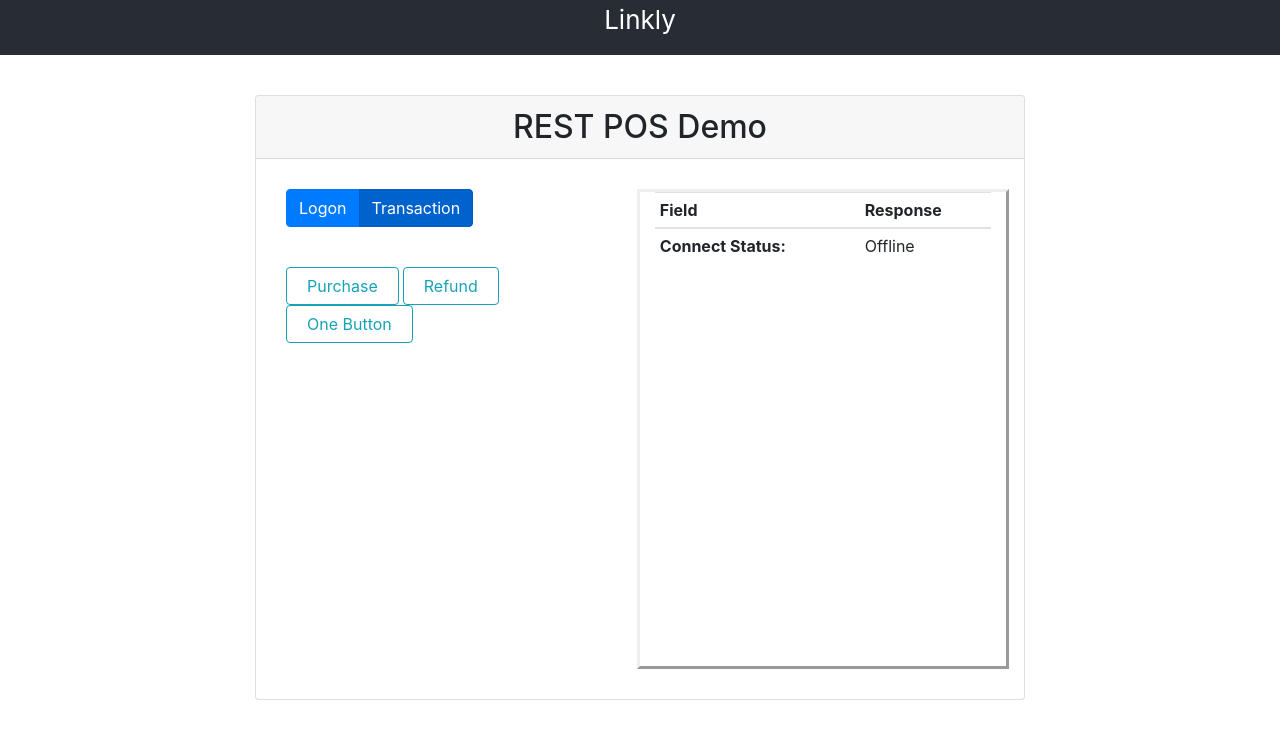
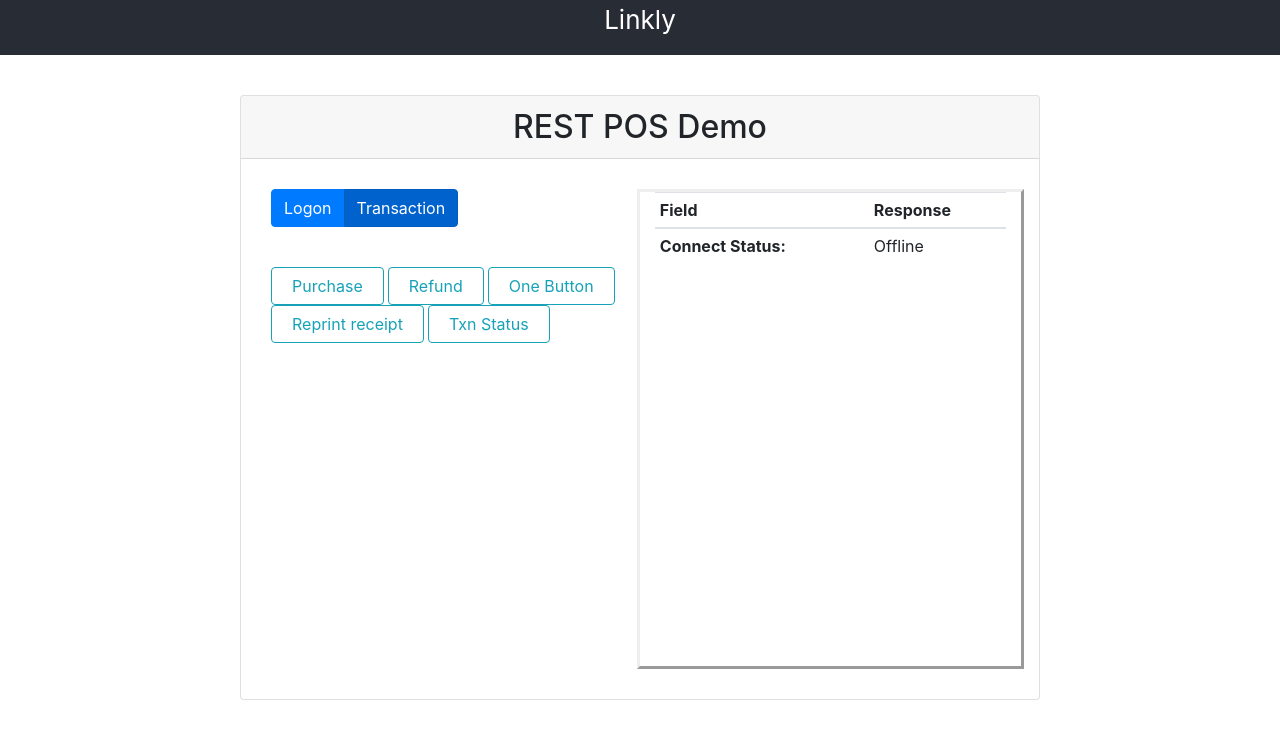
Before and after one commit to LinklyCo/Cloud.ReactPOS, a React (Create React App) app: page / in a window 1280 px wide. Both pictures are taken after a click on the label "Transaction". Shown: the top 738 px of the page. Built offline with nearby package versions, Linux system fonts and the light colour scheme.

Commit message:
reprint receipt and txn status functions + some refactoring

```diff
--- a/src/POS.js
+++ b/src/POS.js
@@ -7,11 +7,16 @@
 
 const PAIRING_MENU = "PAIRING_MENU";
 const POS_SALE_UI = "POS_SALE_UI";
+const TXN = "TXN";
+const REPRINT_RECEIPT = "REPRINT_RECEIPT";
+const TXN_STATUS = "TXN_STATUS";
 
 const pairingPath =
   "https://auth.sandbox.cloud.pceftpos.com/v1/pairing/cloudpos";
 const tokenRequestPath =
   "https://auth.sandbox.cloud.pceftpos.com/v1/tokens/cloudpos";
+const linklyEndpoint =
+  "https://rest.pos.sandbox.cloud.pceftpos.com/v1/sessions/";
 const posName = "React REST POS";
 const posVersion = "1.0.0";
 const posId = "f818d27b-c98c-4007-97f5-6eb173bb7d9b";
@@ -32,6 +37,7 @@
   const [paired, setPaired] = useState(false);
   const [output, setOutput] = useState("");
   const [txnResponse, setTxnResponse] = useState();
+  const [lastSessionId, setLastSessionId] = useState();
 
   console.log("paired :>> ", paired);
 
@@ -133,30 +139,107 @@
       });
   };
 
-  const eftpos = (params) => {
+  const purchase = (params) => {
     const request = {
-      txnType: "P",
-      amtPurchase: 100,
-      txnRef: "1123456789ABCDEF",
+      Merchant: "00",
+      TxnType: "P",
+      AmtPurchase: 100,
+      TxnRef: "1234567890",
+      CurrencyCode: "AUD",
+      CutReceipt: "0",
+      ReceiptAutoPrint: "0",
+      Application: "00",
+      PurchaseAnalysisData: {
+        OPR: "00766|test",
+        AMT: "0042000",
+        PCM: "0000",
+      },
+      Basket: {
+        id: "t39kq18134553",
+        amt: 2145,
+        tax: 200,
+        dis: 50,
+        sur: 0,
+        items: [
+          {
+            id: "t39kq002",
+            sku: "k24086723",
+            qty: 2,
+            amt: 2145,
+            tax: 200,
+            dis: 50,
+            name: "XData USB Drive",
+          },
+        ],
+      },
     };
 
-    sendPurchaseRequest(request);
+    sendRequest(request, TXN);
   };
 
-  const aliPay = (params) => {
+  const refund = () => {
+    try {
+      const request = {
+        Merchant: "00",
+        TxnType: "R",
+        AmtPurchase: 100,
+        TxnRef: "1234567890",
+        CurrencyCode: "AUD",
+        CutReceipt: "0",
+        ReceiptAutoPrint: "0",
+        App: "00",
+        PurchaseAnalysisData: {
+          RFN: txnResponse.PurchaseAnalysisData.RFN,
+          OPR: "00766|test",
+          AMT: "0042000",
+          PCM: "0000",
+        },
+      };
+
+      sendRequest(request, TXN);
+    } catch (error) {
+      console.log("error :>> ", error);
+    }
+  };
+
+  const oneButton = (params) => {
     const request = {
       txnType: "P",
       amtPurchase: 100,
       txnRef: "96B32M9UNZ421MEI",
-      merchant: "66",
+      merchant: "99",
       application: "02",
       receiptAutoPrint: "0",
     };
 
-    sendPurchaseRequest(request);
+    sendRequest(request, TXN);
   };
 
-  const sendPurchaseRequest = (request) => {
+  const reprintReceipt = (params) => {
+    try {
+      const request = {
+        Merchant: "99",
+        ReceiptAutoPrint: "0",
+        ReprintType: "2",
+      };
+
+      sendRequest(request, REPRINT_RECEIPT);
+    } catch (error) {
+      console.log("error :>> ", error);
+    }
+  };
+
+  const getTxnStatus = (params) => {
+    try {
+      const request = {};
+
+      sendRequest(request, TXN_STATUS);
+    } catch (error) {
+      console.log("error :>> ", error);
+    }
+  };
+
+  const sendRequest = (request, type) => {
     // Add a request interceptor
     axios.interceptors.request.use(
       (config) => {
@@ -170,20 +253,48 @@
       }
     );
 
-    const sessionUUID = uuidv4();
+    let tempSessionId = uuidv4();
 
-    const uri =
-      "https://rest.pos.sandbox.cloud.pceftpos.com/v1/sessions/" +
-      sessionUUID +
-      "/transaction?async=false";
+    let requestType;
+    switch (type) {
+      case TXN:
+        requestType = "/transaction?async=false";
+        break;
+      case REPRINT_RECEIPT:
+        requestType = "/reprintreceipt?async=false";
+        break;
+      case TXN_STATUS:
+        requestType = "/transaction?async=false";
+        tempSessionId = lastSessionId;
+        break;
+    }
 
+    const uri = linklyEndpoint + tempSessionId + requestType;
     console.log("request :", request);
+
+    if (type === TXN_STATUS) {
+      return axios
+        .get(uri)
+        .then((response) => {
+          console.log("response :", response);
+          const selectedData = {
+            Status: response.status,
+            Message: response.statusText,
+          };
+          setTxnResponse(selectedData);
+        })
+        .catch((error) => {
+          console.log("ERROR", error);
+          setTxnResponse(error);
+        });
+    }
+
+    setLastSessionId(tempSessionId);
 
     return axios
       .post(
         uri,
-
-        { request: request } //, txnHeaders
+        { request } //, txnHeaders
       )
       .then((response) => {
         console.log("response :", response);
@@ -246,19 +357,37 @@
           <button
             type="button"
             className="btn btn-outline-info"
-            onClick={eftpos}
+            onClick={purchase}
           >
             Purchase
           </button>
-          <button type="button" className="btn btn-outline-info">
+          <button
+            type="button"
+            className="btn btn-outline-info"
+            onClick={refund}
+          >
             Refund
           </button>
           <button
             type="button"
             className="btn btn-outline-info"
-            onClick={aliPay}
+            onClick={oneButton}
           >
             One Button
+          </button>
+          <button
+            type="button"
+            className="btn btn-outline-info"
+            onClick={reprintReceipt}
+          >
+            Reprint receipt
+          </button>
+          <button
+            type="button"
+            className="btn btn-outline-info"
+            onClick={getTxnStatus}
+          >
+            Txn Status
           </button>
         </div>
       );
```
